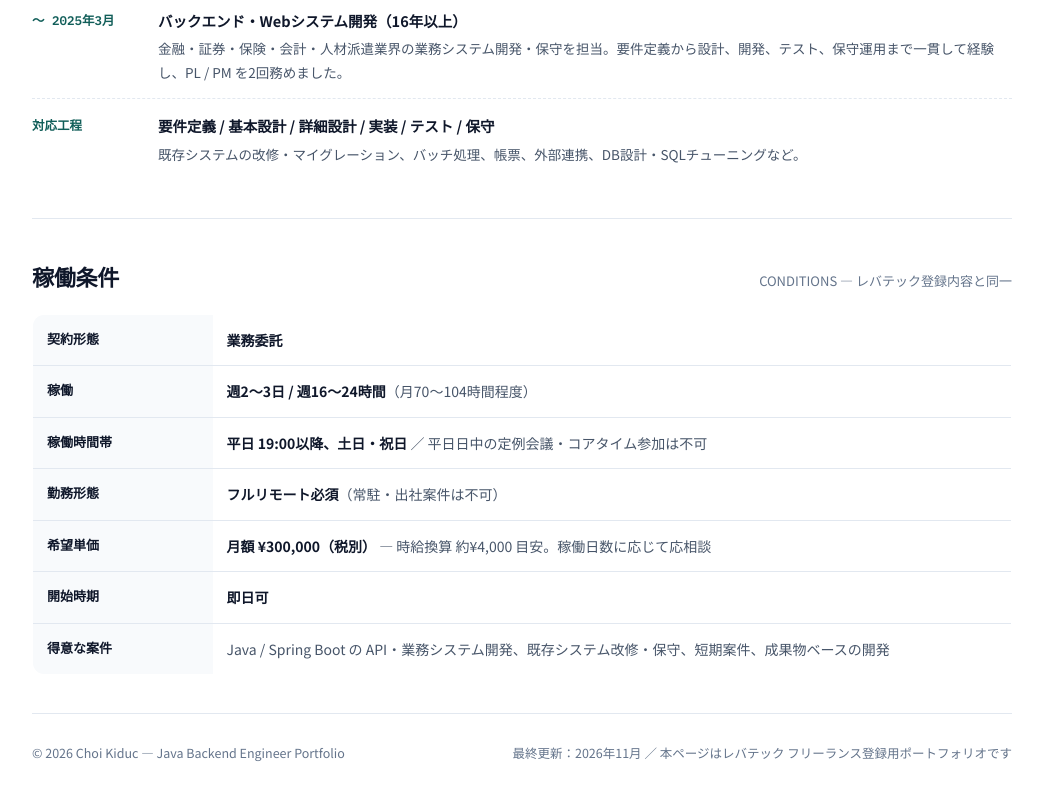
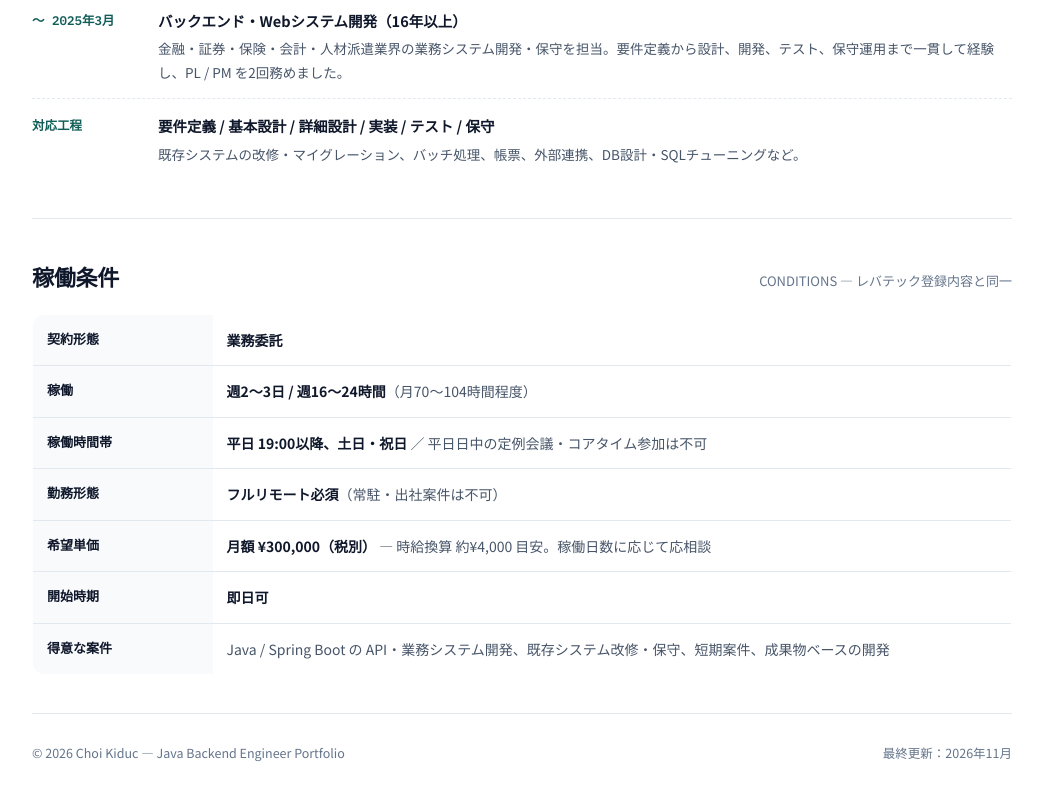
Before and after one commit to Rivmon/Rivmon-craft, a plain HTML site: page index.html in a window 1280 px wide. Shown: the part 2332-3132 px from the top of the page, without its empty margins (118-1160 px from the left). Drawn offline with Linux system fonts and the light colour scheme.

Commit message:
Remove Levtech note from footer

```diff
--- a/index.html
+++ b/index.html
@@ -256,7 +256,7 @@ footer{padding:28px 0 44px;color:var(--muted2);font-size:12.5px}
 <footer>
   <div class="wrap foot">
     <span>© 2026 Choi Kiduc — Java Backend Engineer Portfolio</span>
-    <span>最終更新：2026年11月 ／ 本ページはレバテック フリーランス登録用ポートフォリオです</span>
+    <span>最終更新：2026年11月</span>
   </div>
 </footer>
 </body>
```
